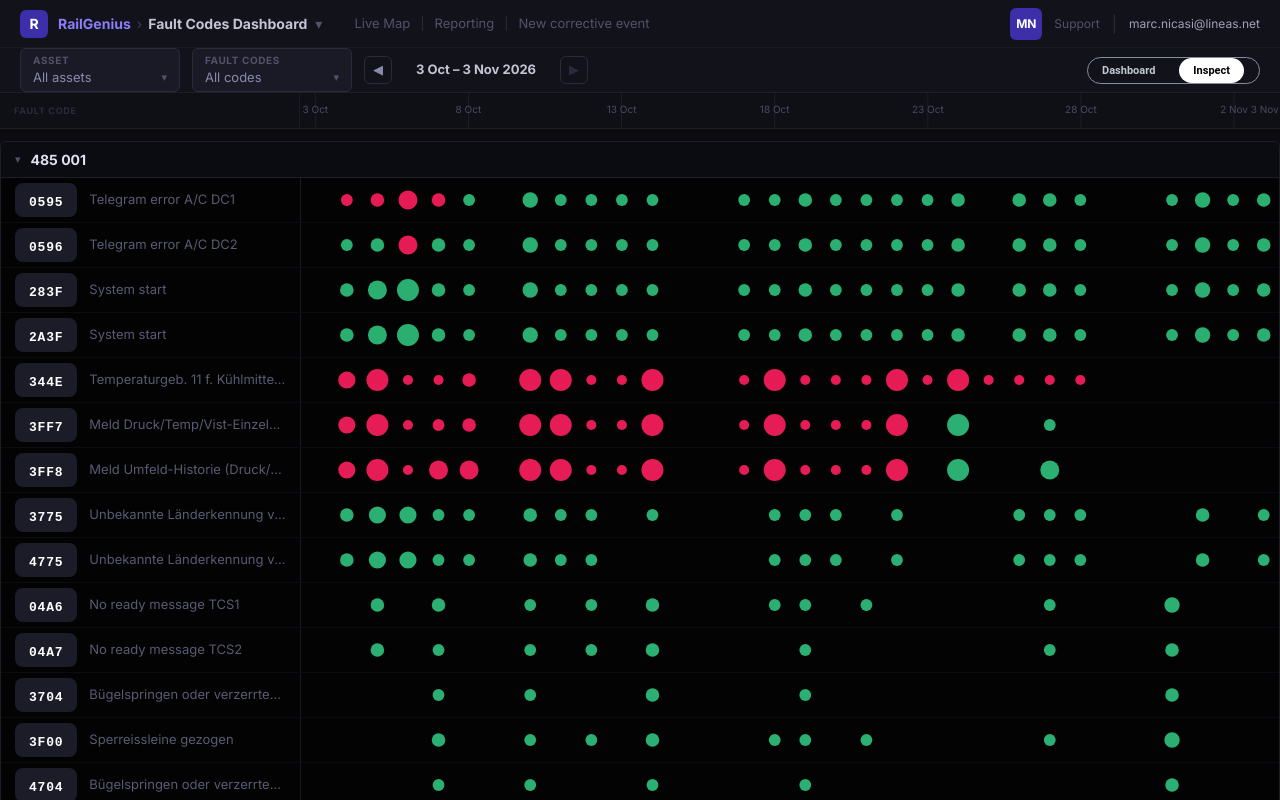
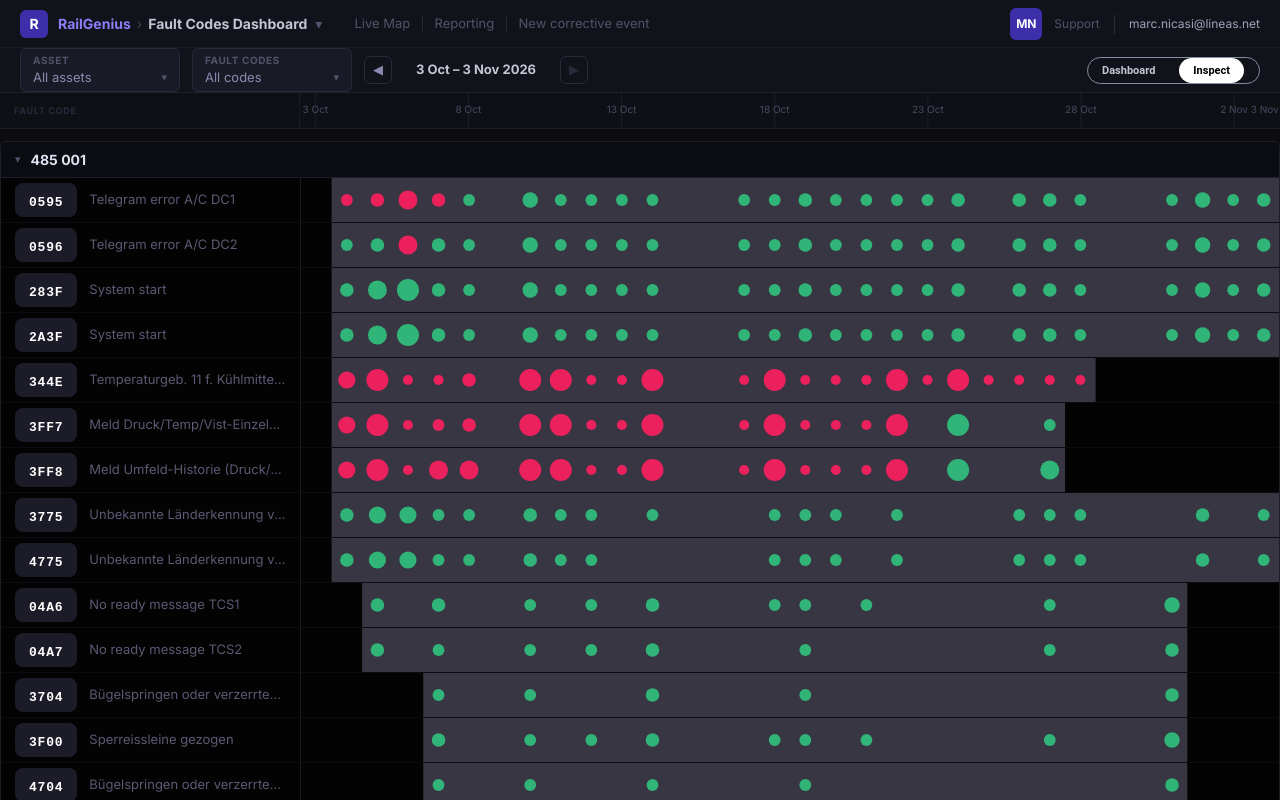
Before and after one commit to gknuts/faultcode-dashboard, a React (Vite) app: page / in a window 1280 px wide. Both pictures are taken after a click on the button "Inspect". Built offline with nearby package versions, Linux system fonts and the light colour scheme.

Commit message:
feat(inspect): add span map computation for correlation group highlighting
Compute per-row span maps that track the min/max date index for each
correlation group or pattern across occurrences. Exposes spans on each
fcRow so downstream rendering can draw range indicators.

```diff
--- a/src/components/InspectAssetRow.tsx
+++ b/src/components/InspectAssetRow.tsx
@@ -36,9 +36,21 @@ export function InspectAssetRow({ asset, patterns, faultCodeMap, occurrences, da
       const patternIds = new Set(fcPatterns.map(p => p.id))
       const occs = occurrences.filter(o => o.faultCode === fc && patternIds.has(o.patternId) && datesSet.has(o.date))
       const description = faultCodeMap.get(fc)?.description ?? ''
-      return { fc, occs, description }
+
+      const spanMap = new Map<string | number, { minDi: number; maxDi: number }>()
+      for (const occ of occs) {
+        const di = dates.indexOf(occ.date)
+        if (di < 0) continue
+        const key = occ.correlationGroupId ?? occ.patternId
+        const s = spanMap.get(key)
+        if (!s) spanMap.set(key, { minDi: di, maxDi: di })
+        else { s.minDi = Math.min(s.minDi, di); s.maxDi = Math.max(s.maxDi, di) }
+      }
+      const spans = [...spanMap.values()]
+
+      return { fc, occs, description, spans }
     }).filter(row => row.occs.length > 0)
-  }, [patterns, occurrences, datesSet, faultCodeMap, filterFaultCodes])
+  }, [patterns, occurrences, datesSet, faultCodeMap, filterFaultCodes, dates])
 
   if (fcRows.length === 0) return null
 
@@ -107,7 +119,7 @@ export function InspectAssetRow({ asset, patterns, faultCodeMap, occurrences, da
             }} />
           )}
 
-          {fcRows.map(({ fc, occs, description }) => {
+          {fcRows.map(({ fc, occs, description, spans }) => {
             return (
               <div
                 key={fc}
@@ -159,6 +171,16 @@ export function InspectAssetRow({ asset, patterns, faultCodeMap, occurrences, da
                 {/* Timeline */}
                 <div style={{ flex: 1, height: '100%', position: 'relative' }}>
                   <svg width="100%" height="100%" style={{ display: 'block', overflow: 'visible' }}>
+                    {spans.map(({ minDi, maxDi }, i) => (
+                      <rect
+                        key={i}
+                        x={`${(minDi / dates.length) * 100}%`}
+                        y={0}
+                        width={`${((maxDi - minDi + 1) / dates.length) * 100}%`}
+                        height={ROW_HEIGHT}
+                        fill="#383642"
+                      />
+                    ))}
                     {occs.map(occ => {
                       const di = dates.indexOf(occ.date)
                       if (di < 0) return null
```
